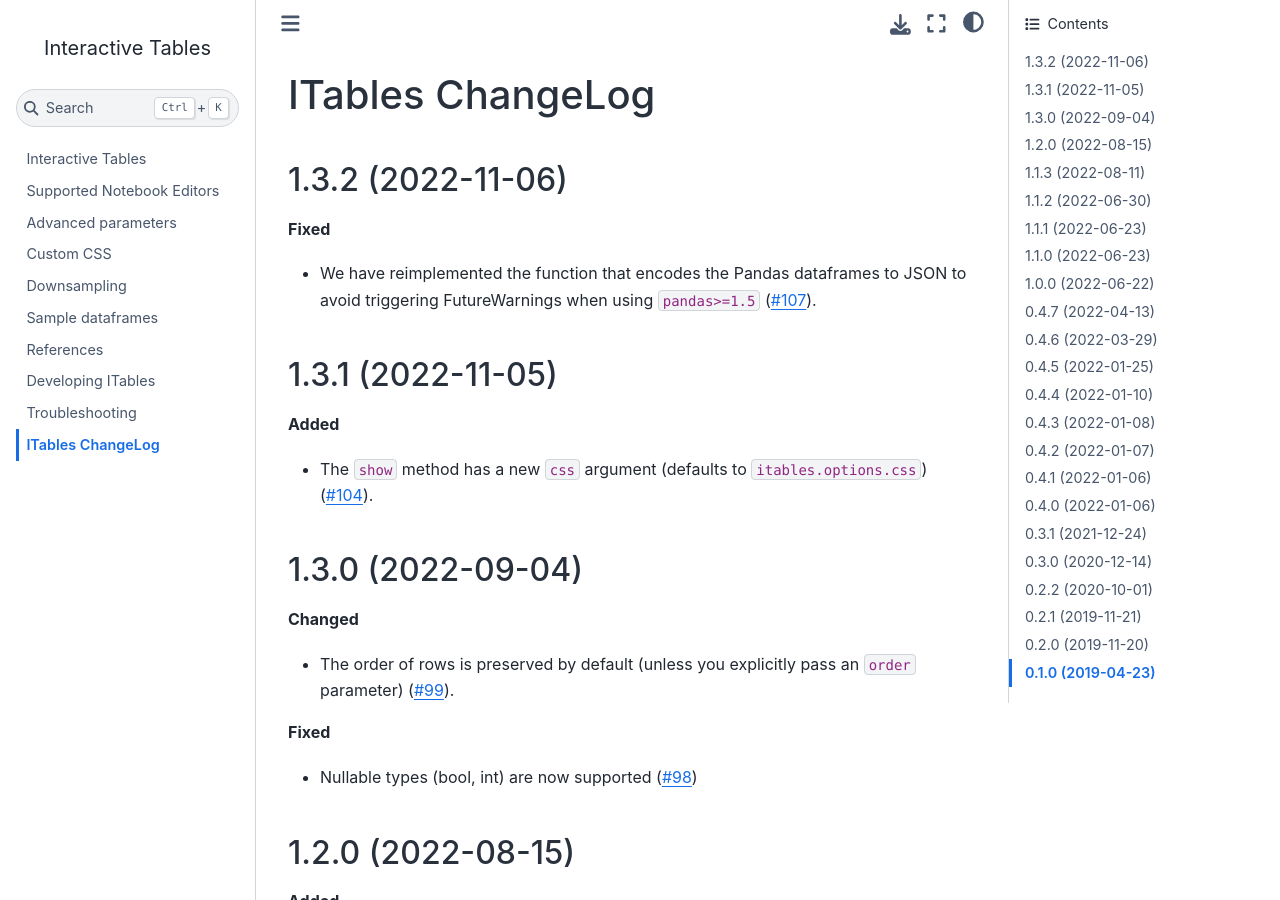
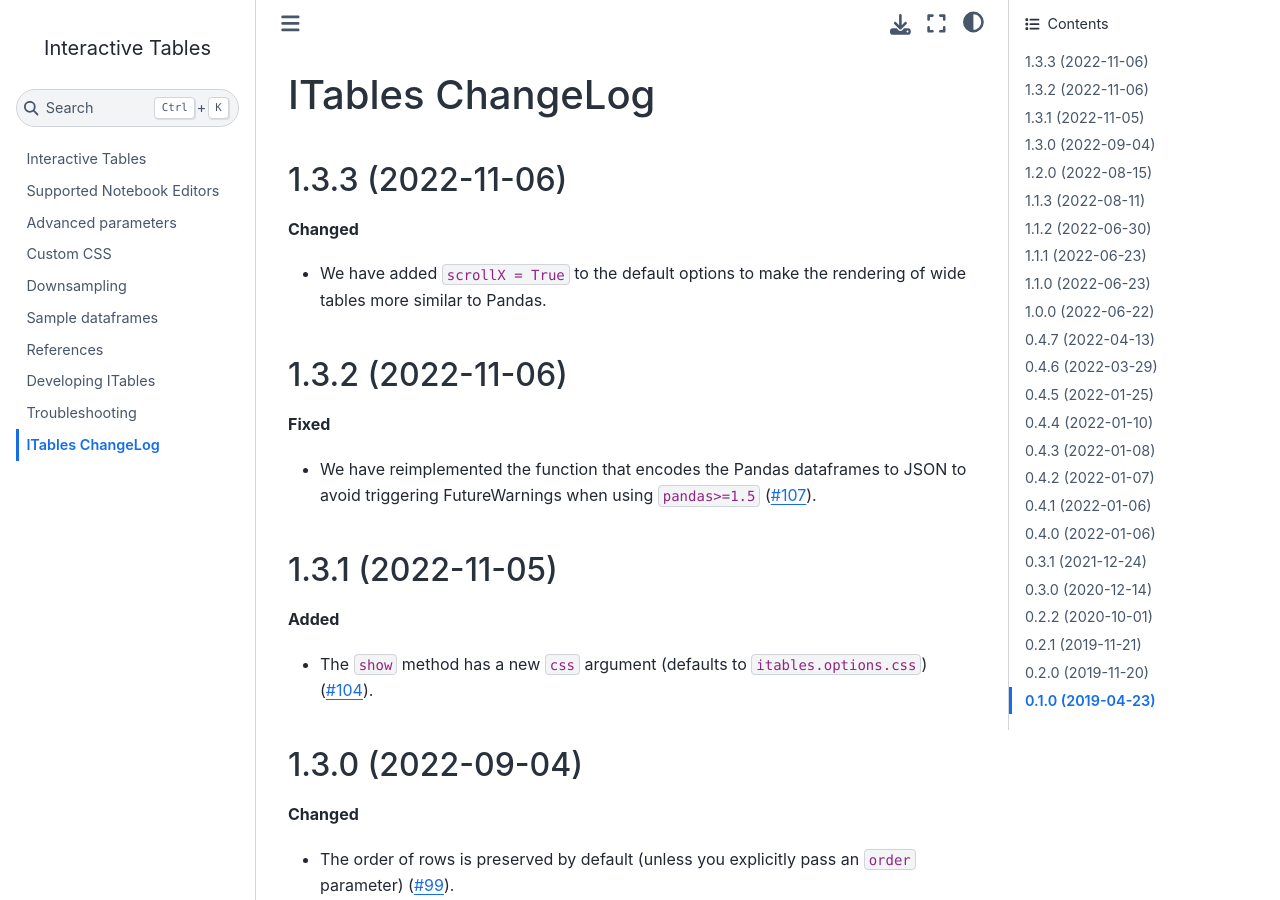
Before and after one commit to mwouts/itables, a Jupyter Book: the page built from docs/changelog.md, in a window 1280 px wide and 900 px high. Built offline with Jupyter Book 1.0.4 settings and Sphinx 7.4.7 and the Sphinx Book theme 1.1.4, drawn with Linux system fonts in a browser that asks for light colours.

Commit message:
Version 1.3.3

```diff
--- a/docs/changelog.md
+++ b/docs/changelog.md
@@ -1,5 +1,12 @@
 ITables ChangeLog
 =================
+
+1.3.3 (2022-11-06)
+------------------
+
+**Changed**
+- We have added `scrollX = True` to the default options to make the rendering of wide tables more similar to Pandas.
+
 
 1.3.2 (2022-11-06)
 ------------------
--- a/itables/version.py
+++ b/itables/version.py
@@ -1,3 +1,3 @@
 """ITables' version number"""
 
-__version__ = "1.3.2"
+__version__ = "1.3.3"
```
